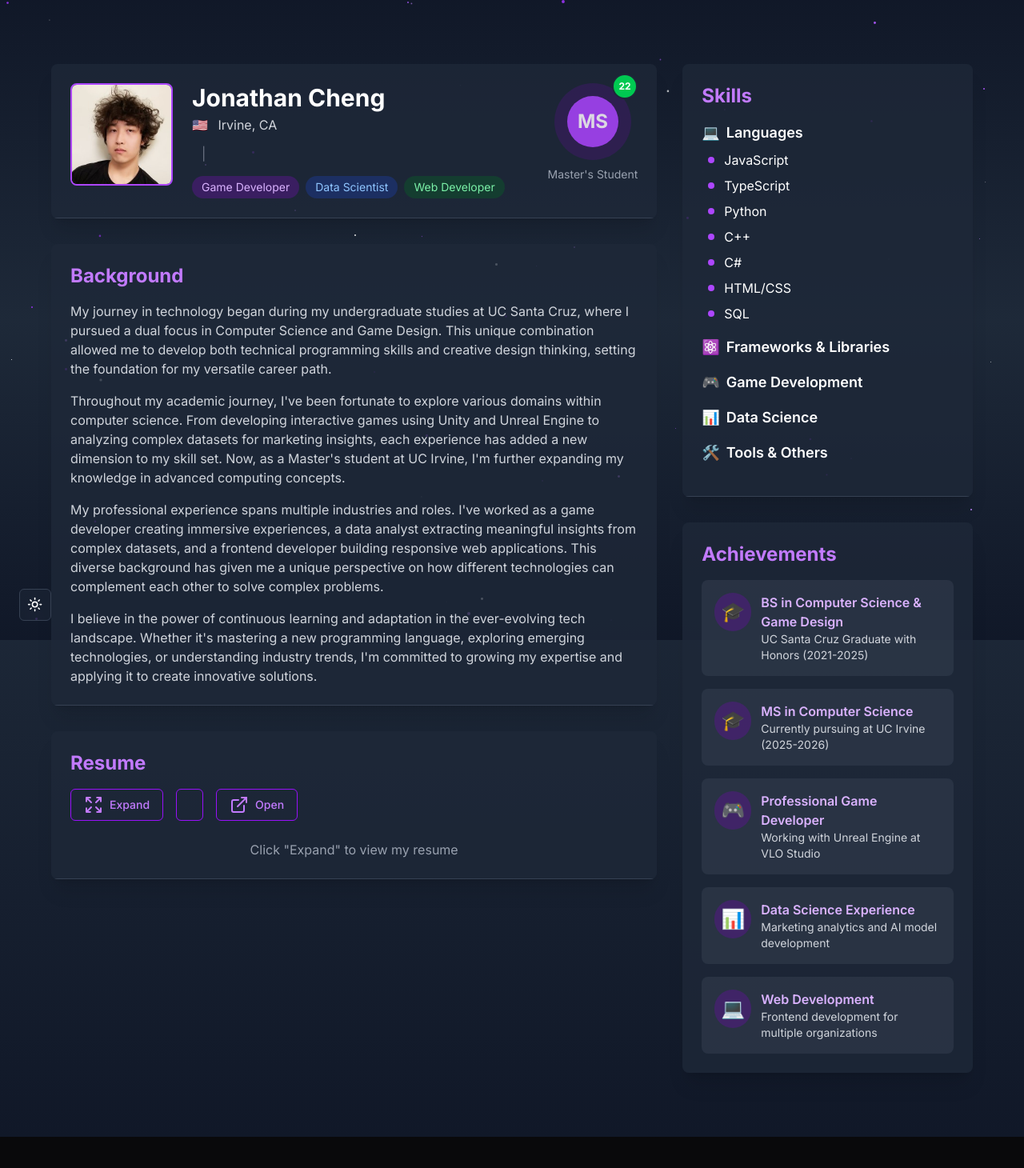
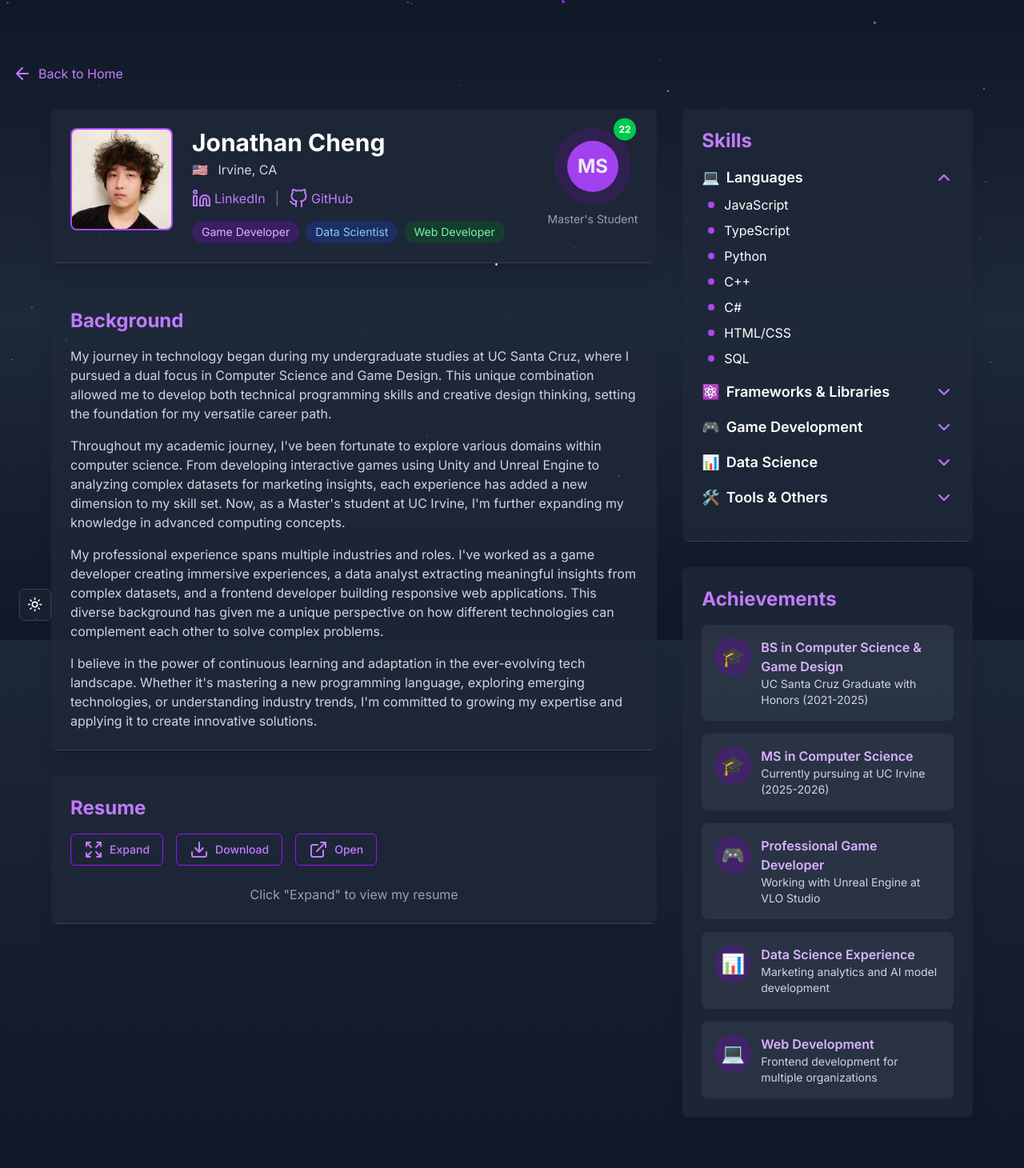
Before and after one commit to Juno-Cheng/juno-cheng.github.io, a Next.js app: page /learn in a window 1280 px wide. Shown: the top 1460 px of the page at 80% size. Before the commit the page ends 1421 px from the top, so only its background shows below. Built offline with nearby package versions, Linux system fonts and the light colour scheme.

Commit message:
feat: icon fixes

```diff
--- a/app/contact/page.tsx
+++ b/app/contact/page.tsx
@@ -4,10 +4,7 @@ import type React from "react"
 
 import { useState } from "react"
 import { motion } from "framer-motion"
-import ArrowLeft from "/public/icons/arrow-left.svg";
-import Github from "/public/icons/github.svg";
-import Linkedin from "/public/icons/linkedin.svg";
-import Mail from "/public/icons/mail.svg";
+import {MailIcon, ArrowLeft, LinkedinIcon, GithubIcon} from "../../components/icons"
 import Link from "next/link"
 import { Button } from "../../components/ui/button"
 import AnimatedBackground from "../../components/animated-background"
@@ -146,7 +143,7 @@ export default function ContactPage() {
               <h3 className="text-xl font-semibold mb-4">Contact Information</h3>
               <div className="space-y-4">
                 <div className="flex items-start">
-                  <Mail className="text-purple-400 mt-1 mr-2" />
+                  <MailIcon className="text-purple-400 mt-1 mr-2" />
                   <div>
                     <p className="font-medium">Email</p>
                     <a href="mailto:chengjonathan2021@gmail.com" className="text-gray-300 hover:text-purple-400 text-xs">
@@ -155,7 +152,7 @@ export default function ContactPage() {
                   </div>
                 </div>
                 <div className="flex items-start">
-                  <Github className="text-purple-400 mt-1 mr-2" />
+                  <GithubIcon className="text-purple-400 mt-1 mr-2" />
                   <div>
                     <p className="font-medium">GitHub</p>
                     <a
@@ -169,7 +166,7 @@ export default function ContactPage() {
                   </div>
                 </div>
                 <div className="flex items-start">
-                  <Linkedin className="text-purple-400 mt-1 mr-2" />
+                  <LinkedinIcon className="text-purple-400 mt-1 mr-2" />
                   <div>
                     <p className="font-medium">LinkedIn</p>
                     <a
@@ -193,7 +190,7 @@ export default function ContactPage() {
                     rel="noopener noreferrer"
                     className="bg-gray-700 p-3 rounded-full hover:bg-purple-600 transition-colors"
                   >
-                    <Github className="" />
+                    <GithubIcon className="" />
                   </a>
                   <a
                     href="https://www.linkedin.com/in/jodachen2021/"
@@ -201,13 +198,13 @@ export default function ContactPage() {
                     rel="noopener noreferrer"
                     className="bg-gray-700 p-3 rounded-full hover:bg-purple-600 transition-colors"
                   >
-                    <Linkedin className="" />
+                    <LinkedinIcon className="" />
                   </a>
                   <a
                     href="mailto:chengjonathan2021@gmail.com"
                     className="bg-gray-700 p-3 rounded-full hover:bg-purple-600 transition-colors"
                   >
-                    <Mail className="" />
+                    <MailIcon className="" />
                   </a>
                 </div>
               </div>
--- a/app/learn/page.tsx
+++ b/app/learn/page.tsx
@@ -3,51 +3,12 @@
 import type React from "react"
 import { useState } from "react"
 import { motion, AnimatePresence } from "framer-motion"
-
+import {ExpandIcon, ExternalLinkIcon, ChevronDown, ChevronUp, ArrowLeft, LinkedinIcon, GithubIcon, DownloadIcon} from "../../components/icons"
 import Image from 'next/image';
+import Link from "next/link"
 import { Button } from "../../components/ui/button"
 import AnimatedBackground from "../../components/animated-background"
 import ThemeToggle from "../../components/theme-toggle"
-
-
-const ExpandIcon = (props: React.SVGProps<SVGSVGElement>) => (
-  <svg
-    xmlns="http://www.w3.org/2000/svg"
-    width="24"
-    height="24"
-    viewBox="0 0 24 24"
-    fill="none"
-    stroke="currentColor"
-    strokeWidth="2"
-    strokeLinecap="round"
-    strokeLinejoin="round"
-    {...props}
-  >
-    <path d="m21 21-6-6m6 6v-4.8m0 4.8h-4.8" />
-    <path d="M3 16.2V21m0 0h4.8m-4.8 0 6-6" />
-    <path d="M21 7.8V3m0 0h-4.8m4.8 0-6 6" />
-    <path d="M3 7.8V3m0 0h4.8m-4.8 0 6 6" />
-  </svg>
-)
-
-const ExternalLinkIcon = (props: React.SVGProps<SVGSVGElement>) => (
-  <svg
-    xmlns="http://www.w3.org/2000/svg"
-    width="24"
-    height="24"
-    viewBox="0 0 24 24"
-    fill="none"
-    stroke="currentColor"
-    strokeWidth="2"
-    strokeLinecap="round"
-    strokeLinejoin="round"
-    {...props}
-  >
-    <path d="M18 13v6a2 2 0 0 1-2 2H5a2 2 0 0 1-2-2V8a2 2 0 0 1 2-2h6" />
-    <polyline points="15 3 21 3 21 9" />
-    <line x1="10" x2="21" y1="14" y2="3" />
-  </svg>
-)
 
 // Skill category component with collapsible functionality
 const SkillCategory = ({
@@ -73,7 +34,11 @@ const SkillCategory = ({
           <span className="text-purple-300 mr-2">{icon}</span>
           {title}
         </div>
-
+        {isOpen ? (
+          <ChevronUp className="text-purple-400" />
+        ) : (
+          <ChevronDown className="text-purple-400" />
+        )}
       </button>
 
       <AnimatePresence>
@@ -168,7 +133,9 @@ export default function LearnPage() {
       </div>
 
       <div className="container mx-auto px-4 py-20 relative z-10">
-
+        <Link href="/" className="inline-flex items-center text-purple-400 hover:text-purple-300 mb-8">
+          <ArrowLeft className="mr-2" /> Back to Home
+        </Link>
 
         <div className="grid grid-cols-1 lg:grid-cols-3 gap-8 max-w-6xl mx-auto">
           {/* Left Column - Profile and Background */}
@@ -203,6 +170,7 @@ export default function LearnPage() {
                         rel="noopener noreferrer"
                         className="inline-flex items-center text-purple-400 hover:text-purple-300 transition-colors"
                       >
+                        <LinkedinIcon className="mr-1" /> LinkedIn
                       </a>
                       <span className="text-gray-500">|</span>
                       <a
@@ -211,6 +179,7 @@ export default function LearnPage() {
                         rel="noopener noreferrer"
                         className="inline-flex items-center text-purple-400 hover:text-purple-300 transition-colors"
                       >
+                        <GithubIcon className="mr-1" /> GitHub
                       </a>
                     </div>
                     <div className="flex flex-wrap justify-center md:justify-start gap-2">
@@ -309,6 +278,7 @@ export default function LearnPage() {
                       alert("This would download your resume")
                     }}
                   >
+                    <DownloadIcon className="mr-2" /> Download
                   </Button>
                   <Button
                     variant="outline"
--- a/app/page.tsx
+++ b/app/page.tsx
@@ -1,14 +1,7 @@
 "use client"
 
 import type React from "react"
-import DownloadIcon from "/public/icons/download.svg";
-import GithubIcon from "/public/icons/github.svg";
-import LinkedinIcon from "/public/icons/linkedin.svg";
-import MailIcon from "/public/icons/mail.svg";
-import Code from "/public/icons/code.svg";
-import Gamepad from "/public/icons/gamepad.svg";
-import Server from "/public/icons/server.svg";
-import DBIcon from "/public/icons/database.svg";
+import {DownloadIcon, GithubIcon, LinkedinIcon, MailIcon, CodeIcon, DBIcon, ServerIcon, GamepadIcon} from "../components/icons"
 import { useRef } from "react"
 import { motion } from "framer-motion"
 import Link from "next/link"
@@ -182,7 +175,7 @@ export default function GamePortfolio() {
               className="bg-gray-800/60 p-6 rounded-lg text-center"
             >
               <div className="bg-purple-500/20 w-16 h-16 rounded-full flex items-center justify-center mx-auto mb-4">
-                <Code className="text-purple-400" />
+                <CodeIcon className="text-purple-400" />
               </div>
               <h3 className="text-xl font-bold mb-2">Software Engineering</h3>
               <p className="text-gray-300 text-sm">Full-stack development, web applications, and system architecture</p>
@@ -210,7 +203,7 @@ export default function GamePortfolio() {
               className="bg-gray-800/60 p-6 rounded-lg text-center"
             >
               <div className="bg-purple-500/20 w-16 h-16 rounded-full flex items-center justify-center mx-auto mb-4">
-                <Gamepad className="text-purple-400" />
+                <GamepadIcon className="text-purple-400" />
               </div>
               <h3 className="text-xl font-bold mb-2">Game Development</h3>
               <p className="text-gray-300 text-sm">Interactive experiences, game mechanics, and player engagement</p>
@@ -224,7 +217,7 @@ export default function GamePortfolio() {
               className="bg-gray-800/60 p-6 rounded-lg text-center"
             >
               <div className="bg-purple-500/20 w-16 h-16 rounded-full flex items-center justify-center mx-auto mb-4">
-                <Server className=" text-purple-400" />
+                <ServerIcon className=" text-purple-400" />
               </div>
               <h3 className="text-xl font-bold mb-2">AI & Machine Learning</h3>
               <p className="text-gray-300 text-sm">Intelligent systems, predictive models, and automation</p>
@@ -386,13 +379,13 @@ export default function GamePortfolio() {
         <div className="container mx-auto px-4 text-center text-gray-400 dark:text-gray-400">
           <div className="flex justify-center space-x-6 mb-4">
             <a href="#" className="text-gray-400 hover:text-purple-400 transition-colors">
-              <GithubIcon size={20} />
+              <GithubIcon />
             </a>
             <a href="#" className="text-gray-400 hover:text-purple-400 transition-colors">
-              <LinkedinIcon size={20} />
+              <LinkedinIcon />
             </a>
             <a href="#" className="text-gray-400 hover:text-purple-400 transition-colors">
-              <MailIcon size={20} />
+              <MailIcon />
             </a>
           </div>
           <p>© {new Date().getFullYear()} Jonathan Cheng. All rights reserved.</p>
--- a/app/projects/page.tsx
+++ b/app/projects/page.tsx
@@ -4,7 +4,7 @@ import type React from "react"
 
 import { useState } from "react"
 import { motion } from "framer-motion"
-import ArrowLeft from "/public/icons/arrow-left.svg";
+import {ArrowLeft} from "../../components/icons"
 import Link from "next/link"
 import { Button } from "../../components/ui/button"
 import AnimatedBackground from "../../components/animated-background"
--- /dev/null
+++ b/components/icons.tsx
@@ -0,0 +1,244 @@
+"use client"
+
+"use client"
+
+export const ArrowLeft = (props: React.SVGProps<SVGSVGElement>) => (
+  <svg
+    xmlns="http://www.w3.org/2000/svg"
+    width="24"
+    height="24"
+    viewBox="0 0 24 24"
+    fill="none"
+    stroke="currentColor"
+    strokeWidth="2"
+    strokeLinecap="round"
+    strokeLinejoin="round"
+    {...props}
+  >
+    <path d="M19 12H5M12 19l-7-7 7-7" />
+  </svg>
+)
+
+export const GithubIcon = (props: React.SVGProps<SVGSVGElement>) => (
+  <svg
+    xmlns="http://www.w3.org/2000/svg"
+    width="24"
+    height="24"
+    viewBox="0 0 24 24"
+    fill="none"
+    stroke="currentColor"
+    strokeWidth="2"
+    strokeLinecap="round"
+    strokeLinejoin="round"
+    {...props}
+  >
+    <path d="M9 19c-5 1.5-5-2.5-7-3m14 6v-3.87a3.37 3.37 0 0 0-.94-2.61c3.14-.35 6.44-1.54 6.44-7A5.44 5.44 0 0 0 20 4.77 5.07 5.07 0 0 0 19.91 1S18.73.65 16 2.48a13.38 13.38 0 0 0-7 0C6.27.65 5.09 1 5.09 1A5.07 5.07 0 0 0 5 4.77a5.44 5.44 0 0 0-1.5 3.78c0 5.42 3.3 6.61 6.44 7A3.37 3.37 0 0 0 9 18.13V22" />
+  </svg>
+)
+
+export const ChevronUp = (props: React.SVGProps<SVGSVGElement>) => (
+  <svg
+    xmlns="http://www.w3.org/2000/svg"
+    width="24"
+    height="24"
+    viewBox="0 0 24 24"
+    fill="none"
+    stroke="currentColor"
+    strokeWidth="2"
+    strokeLinecap="round"
+    strokeLinejoin="round"
+    {...props}
+  >
+    <path d="m18 15-6-6-6 6" />
+  </svg>
+)
+
+export const ChevronDown = (props: React.SVGProps<SVGSVGElement>) => (
+  <svg
+    xmlns="http://www.w3.org/2000/svg"
+    width="24"
+    height="24"
+    viewBox="0 0 24 24"
+    fill="none"
+    stroke="currentColor"
+    strokeWidth="2"
+    strokeLinecap="round"
+    strokeLinejoin="round"
+    {...props}
+  >
+    <path d="m6 9 6 6 6-6" />
+  </svg>
+)
+
+export const LinkedinIcon = (props: React.SVGProps<SVGSVGElement>) => (
+  <svg
+    xmlns="http://www.w3.org/2000/svg"
+    width="24"
+    height="24"
+    viewBox="0 0 24 24"
+    fill="none"
+    stroke="currentColor"
+    strokeWidth="2"
+    strokeLinecap="round"
+    strokeLinejoin="round"
+    {...props}
+  >
+    <path d="M16 8a6 6 0 0 1 6 6v7h-4v-7a2 2 0 0 0-2-2 2 2 0 0 0-2 2v7h-4v-7a6 6 0 0 1 6-6z" />
+    <rect width="4" height="12" x="2" y="9" />
+    <circle cx="4" cy="4" r="2" />
+  </svg>
+)
+
+export const DownloadIcon = (props: React.SVGProps<SVGSVGElement>) => (
+  <svg
+    xmlns="http://www.w3.org/2000/svg"
+    width="24"
+    height="24"
+    viewBox="0 0 24 24"
+    fill="none"
+    stroke="currentColor"
+    strokeWidth="2"
+    strokeLinecap="round"
+    strokeLinejoin="round"
+    {...props}
+  >
+    <path d="M21 15v4a2 2 0 0 1-2 2H5a2 2 0 0 1-2-2v-4" />
+    <polyline points="7 10 12 15 17 10" />
+    <line x1="12" x2="12" y1="15" y2="3" />
+  </svg>
+)
+
+export const ExpandIcon = (props: React.SVGProps<SVGSVGElement>) => (
+  <svg
+    xmlns="http://www.w3.org/2000/svg"
+    width="24"
+    height="24"
+    viewBox="0 0 24 24"
+    fill="none"
+    stroke="currentColor"
+    strokeWidth="2"
+    strokeLinecap="round"
+    strokeLinejoin="round"
+    {...props}
+  >
+    <path d="m21 21-6-6m6 6v-4.8m0 4.8h-4.8" />
+    <path d="M3 16.2V21m0 0h4.8m-4.8 0 6-6" />
+    <path d="M21 7.8V3m0 0h-4.8m4.8 0-6 6" />
+    <path d="M3 7.8V3m0 0h4.8m-4.8 0 6 6" />
+  </svg>
+)
+
+export const ExternalLinkIcon = (props: React.SVGProps<SVGSVGElement>) => (
+  <svg
+    xmlns="http://www.w3.org/2000/svg"
+    width="24"
+    height="24"
+    viewBox="0 0 24 24"
+    fill="none"
+    stroke="currentColor"
+    strokeWidth="2"
+    strokeLinecap="round"
+    strokeLinejoin="round"
+    {...props}
+  >
+    <path d="M18 13v6a2 2 0 0 1-2 2H5a2 2 0 0 1-2-2V8a2 2 0 0 1 2-2h6" />
+    <polyline points="15 3 21 3 21 9" />
+    <line x1="10" x2="21" y1="14" y2="3" />
+  </svg>
+)
+
+export const MailIcon = (props: React.SVGProps<SVGSVGElement>) => (
+  <svg
+    xmlns="http://www.w3.org/2000/svg"
+    width="24"
+    height="24"
+    viewBox="0 0 24 24"
+    fill="none"
+    stroke="currentColor"
+    strokeWidth="2"
+    strokeLinecap="round"
+    strokeLinejoin="round"
+    {...props}
+  >
+    <path d="M4 4h16v16H4z" />
+    <path d="M4 4l8 8 8-8" />
+  </svg>
+)
+
+export const CodeIcon = (props: React.SVGProps<SVGSVGElement>) => (
+  <svg
+    xmlns="http://www.w3.org/2000/svg"
+    width="24"
+    height="24"
+    viewBox="0 0 24 24"
+    fill="none"
+    stroke="currentColor"
+    strokeWidth="2"
+    strokeLinecap="round"
+    strokeLinejoin="round"
+    {...props}
+  >
+    <polyline points="16 18 22 12 16 6" />
+    <polyline points="8 6 2 12 8 18" />
+  </svg>
+)
+
+export const GamepadIcon = (props: React.SVGProps<SVGSVGElement>) => (
+  <svg
+    xmlns="http://www.w3.org/2000/svg"
+    width="24"
+    height="24"
+    viewBox="0 0 24 24"
+    fill="none"
+    stroke="currentColor"
+    strokeWidth="2"
+    strokeLinecap="round"
+    strokeLinejoin="round"
+    {...props}
+  >
+    <rect x="2" y="6" width="20" height="12" rx="4" />
+    <circle cx="8" cy="12" r="1" />
+    <circle cx="16" cy="12" r="1" />
+    <path d="M12 10v4" />
+    <path d="M10 12h4" />
+  </svg>
+)
+
+export const ServerIcon = (props: React.SVGProps<SVGSVGElement>) => (
+  <svg
+    xmlns="http://www.w3.org/2000/svg"
+    width="24"
+    height="24"
+    viewBox="0 0 24 24"
+    fill="none"
+    stroke="currentColor"
+    strokeWidth="2"
+    strokeLinecap="round"
+    strokeLinejoin="round"
+    {...props}
+  >
+    <rect x="2" y="4" width="20" height="6" rx="2" />
+    <rect x="2" y="14" width="20" height="6" rx="2" />
+    <path d="M6 8h.01" />
+    <path d="M6 18h.01" />
+  </svg>
+)
+
+export const DBIcon = (props: React.SVGProps<SVGSVGElement>) => (
+  <svg
+    xmlns="http://www.w3.org/2000/svg"
+    width="24"
+    height="24"
+    viewBox="0 0 24 24"
+    fill="none"
+    stroke="currentColor"
+    strokeWidth="2"
+    strokeLinecap="round"
+    strokeLinejoin="round"
+    {...props}
+  >
+    <ellipse cx="12" cy="5" rx="9" ry="3" />
+    <path d="M3 5v6c0 1.66 4.03 3 9 3s9-1.34 9-3V5" />
+    <path d="M3 11v6c0 1.66 4.03 3 9 3s9-1.34 9-3v-6" />
+  </svg>
+)
```
